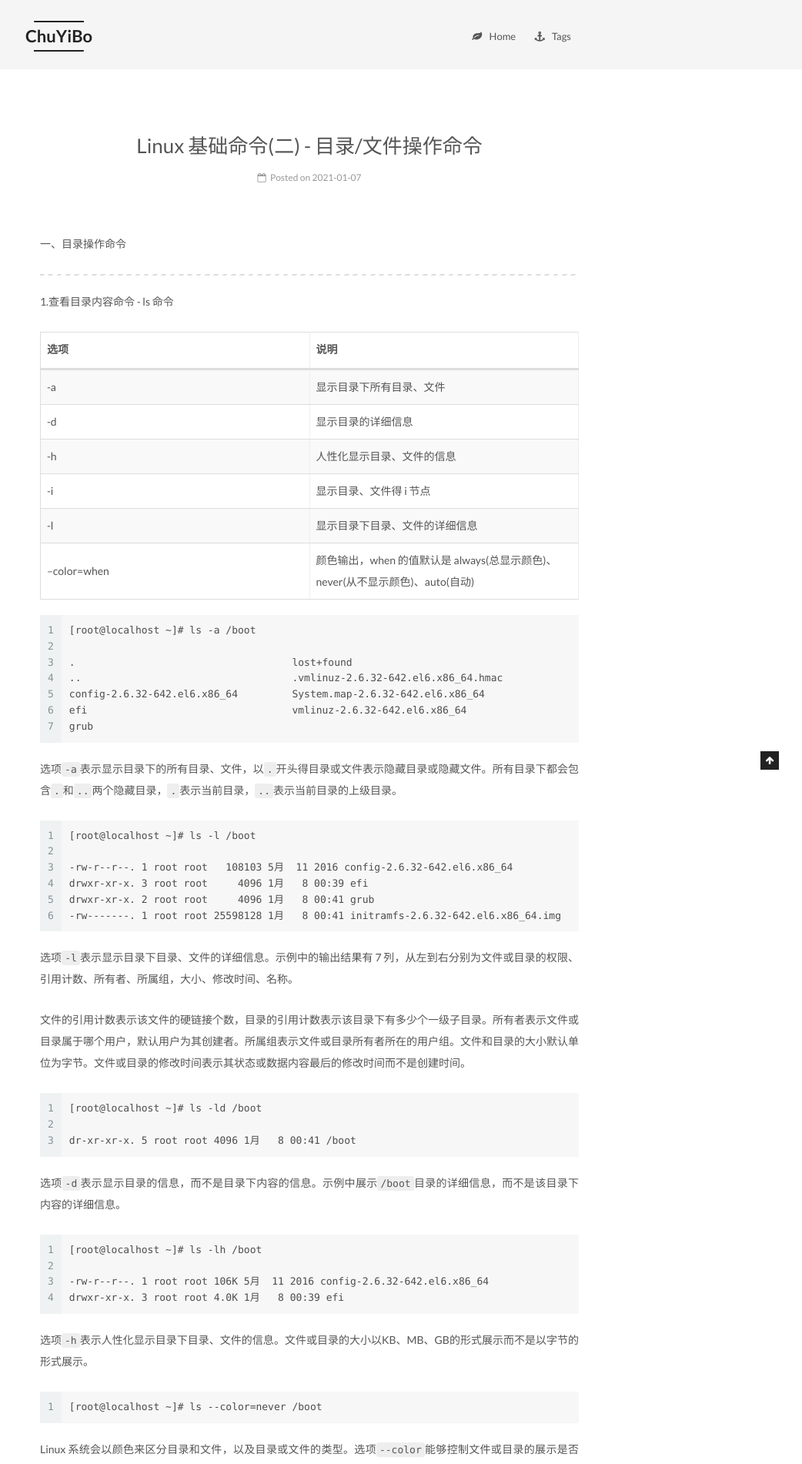
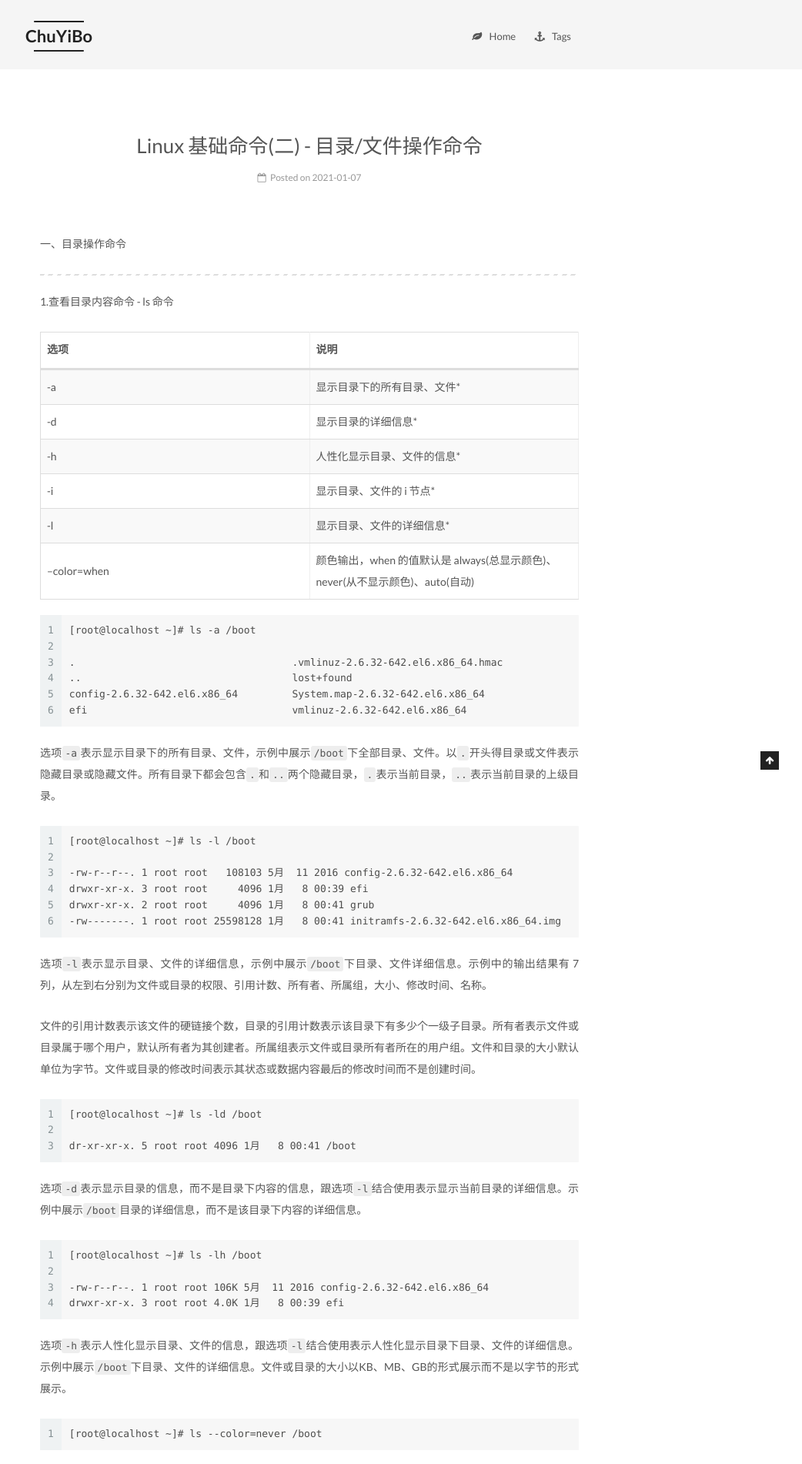
Before and after one commit to chuyibo/chuyibo.github.io, a Jekyll site: the page built from _posts/2021-01-07-Linux 基础命令(二).md, in a window 1280 px wide. Shown: the top 1902 px of the page at 77% size, without its empty margins (238-1280 px from the left). Built offline with Jekyll 4.4.1, drawn with Linux system fonts in a browser that asks for light colours; some of the changed text lies outside the part shown.

Commit message:
2021/01/10

````diff
--- a/_posts/2021-01-07-Linux 基础命令(二).md
+++ b/_posts/2021-01-07-Linux 基础命令(二).md
@@ -15,24 +15,23 @@
 
 | 选项         | 说明                                                         |
 | ------------ | :----------------------------------------------------------- |
-| -a           | 显示目录下所有目录、文件                                     |
-| -d           | 显示目录的详细信息                                           |
-| -h           | 人性化显示目录、文件的信息                                   |
-| -i           | 显示目录、文件得 i 节点                                      |
-| -l           | 显示目录下目录、文件的详细信息                               |
+| -a           | 显示目录下的所有目录、文件*                                  |
+| -d           | 显示目录的详细信息*                                          |
+| -h           | 人性化显示目录、文件的信息*                                  |
+| -i           | 显示目录、文件的 i 节点*                                     |
+| -l           | 显示目录、文件的详细信息*                                    |
 | --color=when | 颜色输出，when 的值默认是 always(总显示颜色)、never(从不显示颜色)、auto(自动) |
 
 ```
 [root@localhost ~]# ls -a /boot
 
-.                                    lost+found
-..                                   .vmlinuz-2.6.32-642.el6.x86_64.hmac
+.                                    .vmlinuz-2.6.32-642.el6.x86_64.hmac
+..                                   lost+found
 config-2.6.32-642.el6.x86_64         System.map-2.6.32-642.el6.x86_64
 efi                                  vmlinuz-2.6.32-642.el6.x86_64
-grub
 ```
 
-选项`-a`表示显示目录下的所有目录、文件，以`.`开头得目录或文件表示隐藏目录或隐藏文件。所有目录下都会包含`.`和`..`两个隐藏目录，`.`表示当前目录，`..`表示当前目录的上级目录。
+选项`-a`表示显示目录下的所有目录、文件，示例中展示`/boot`下全部目录、文件。以`.`开头得目录或文件表示隐藏目录或隐藏文件。所有目录下都会包含`.`和`..`两个隐藏目录，`.`表示当前目录，`..`表示当前目录的上级目录。
 
 ```
 [root@localhost ~]# ls -l /boot
@@ -43,9 +42,9 @@
 -rw-------. 1 root root 25598128 1月   8 00:41 initramfs-2.6.32-642.el6.x86_64.img
 ```
 
-选项`-l`表示显示目录下目录、文件的详细信息。示例中的输出结果有 7 列，从左到右分别为文件或目录的权限、引用计数、所有者、所属组，大小、修改时间、名称。
+选项`-l`表示显示目录、文件的详细信息，示例中展示`/boot`下目录、文件详细信息。示例中的输出结果有 7 列，从左到右分别为文件或目录的权限、引用计数、所有者、所属组，大小、修改时间、名称。
 
-文件的引用计数表示该文件的硬链接个数，目录的引用计数表示该目录下有多少个一级子目录。所有者表示文件或目录属于哪个用户，默认用户为其创建者。所属组表示文件或目录所有者所在的用户组。文件和目录的大小默认单位为字节。文件或目录的修改时间表示其状态或数据内容最后的修改时间而不是创建时间。
+文件的引用计数表示该文件的硬链接个数，目录的引用计数表示该目录下有多少个一级子目录。所有者表示文件或目录属于哪个用户，默认所有者为其创建者。所属组表示文件或目录所有者所在的用户组。文件和目录的大小默认单位为字节。文件或目录的修改时间表示其状态或数据内容最后的修改时间而不是创建时间。
 
 ```
 [root@localhost ~]# ls -ld /boot
@@ -53,7 +52,7 @@
 dr-xr-xr-x. 5 root root 4096 1月   8 00:41 /boot
 ```
 
-选项`-d`表示显示目录的信息，而不是目录下内容的信息。示例中展示`/boot`目录的详细信息，而不是该目录下内容的详细信息。
+选项`-d`表示显示目录的信息，而不是目录下内容的信息，跟选项`-l`结合使用表示显示当前目录的详细信息。示例中展示`/boot`目录的详细信息，而不是该目录下内容的详细信息。
 
 ```
 [root@localhost ~]# ls -lh /boot
@@ -62,18 +61,18 @@
 drwxr-xr-x. 3 root root 4.0K 1月   8 00:39 efi
 ```
 
-选项`-h`表示人性化显示目录下目录、文件的信息。文件或目录的大小以KB、MB、GB的形式展示而不是以字节的形式展示。
+选项`-h`表示人性化显示目录、文件的信息，跟选项`-l`结合使用表示人性化显示目录下目录、文件的详细信息。示例中展示`/boot`下目录、文件的详细信息。文件或目录的大小以KB、MB、GB的形式展示而不是以字节的形式展示。
 
 ```
 [root@localhost ~]# ls --color=never /boot
 ```
 
-Linux 系统会以颜色来区分目录和文件，以及目录或文件的类型。选项`--color`能够控制文件或目录的展示是否带有颜色。
+选项`--color`能够控制文件或目录的展示是否带有颜色。Linux 系统会以颜色来区分目录和文件，以及目录或文件的类型。例如白色表示普通文件，蓝色表示目录，绿色表示可执行文件，红色表示压缩文件等。示例中展示`/boot`下的文件、目录且没有颜色标识。
 
 2.切换目录命令 - cd 命令
 
 ```
-[root@localhost ~]# cd /boot
+[root@localhost boot]# cd /root
 ```
 
 ```
````
